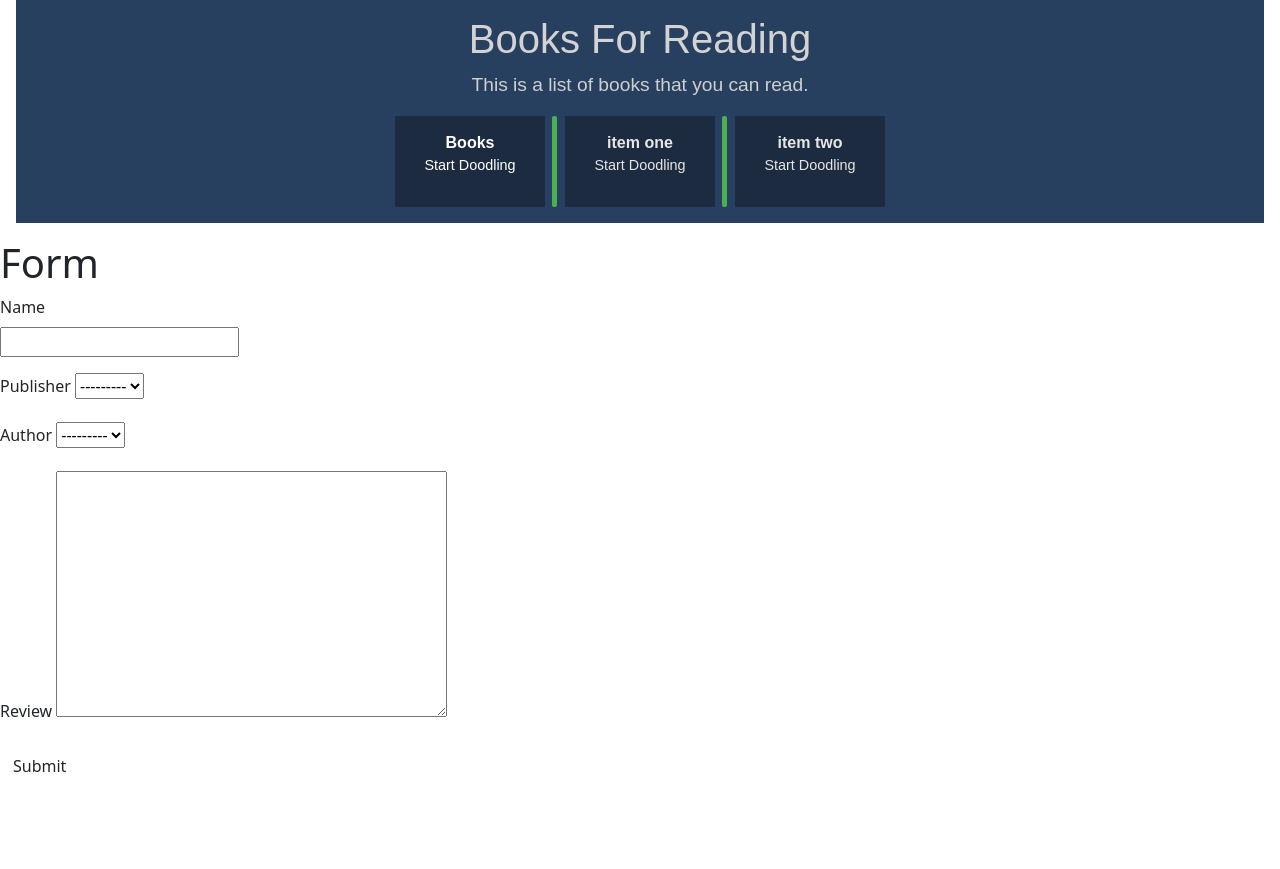
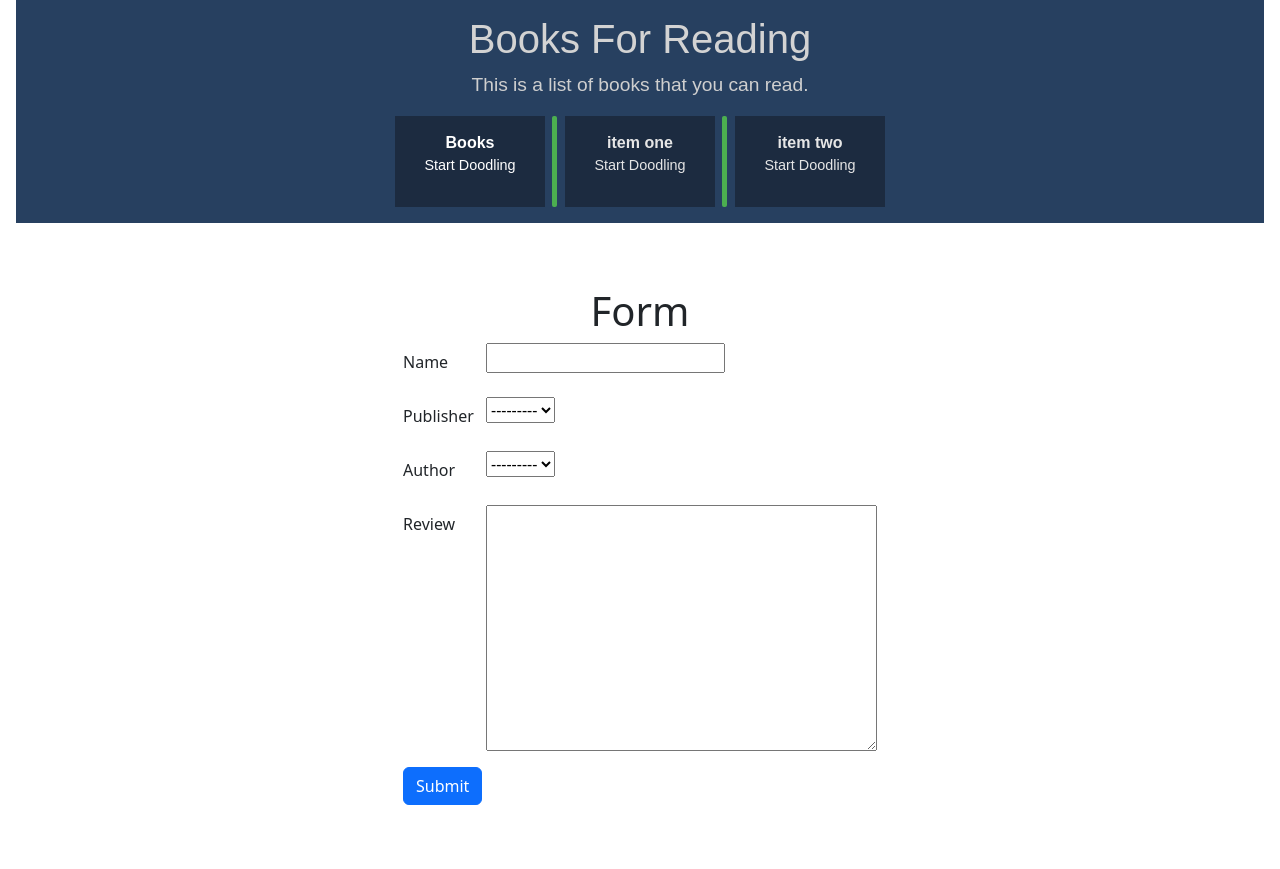
Before and after one commit to mojvaf/bookstore, a Django app: page /create-book/ in a window 1280 px wide. Shown: the part 17-886 px from the top of the page. Before the commit the page ends 789 px from the top, so only its background shows below. Run offline with Django 4.2, Linux system fonts and the light colour scheme; data that the repository does not hold is empty.

Commit message:
feat: improve the html

```diff
--- a/books/templates/form_success.html
+++ b/books/templates/form_success.html
@@ -1 +1,5 @@
-<h2>Success</h2>
+{% extends 'master.html' %} {% block content %}
+<div class="container">
+  <h1 class="alert alert-success text-center" role="alert">Success</h1>
+</div>
+{%endblock content%}
--- a/books/templates/form_template.html
+++ b/books/templates/form_template.html
@@ -1,28 +1,37 @@
 {% extends 'master.html' %} {% block content %}
-<div class="contact-form">
-  <h1 class="form-title">Form</h1>
-
+<div class="container">
+  <div class="row justify-content-center">
+    <div class="col-md-6 bg-light-blue p-5 rounded">
+      <h1 class="text-center">Form</h1>
       <form method="post" action="{% url 'create_book_form_view' %}">
         {% csrf_token %}
-    <div class="mb-3">
-      <label for="firstName" class="form-label">Name</label>
-      <div class="row">
-        <div class="col-md-6">{{ form.name }}</div>
+        <div class="row mb-3">
+          <label for="firstName" class="col-sm-2 col-form-label">Name</label>
+          <div class="col">{{ form.name }}</div>
+        </div>
+        <div class="row mb-3">
+          <label for="Publisher" class="col-sm-2 col-form-label"
+            >Publisher</label
+          >
+          <div class="col-sm-10">
+            <div>{{ form.publisher }}</div>
           </div>
         </div>
-    <div class="mb-3">
-      <label for="email" class="form-label">Publisher</label>
-      {{ form.publisher }}
+        <div class="row mb-3">
+          <label for="Author" class="col-sm-2 col-form-label">Author</label>
+          <div class="col-sm-10">
+            <div>{{ form.author }}</div>
           </div>
-    <div class="mb-3">
-      <label for="message" class="form-label">Author</label>
-      {{ form.author }}
         </div>
-    <div class="mb-3">
-      <label for="message" class="form-label">Review</label>
-      {{ form.review }}
+        <div class="row mb-3">
+          <label for="review" class="col-sm-2 col-form-label">Review</label>
+          <div class="col-sm-10">
+            <div>{{ form.review }}</div>
           </div>
-    <button type="submit" class="btn btn-submit">Submit</button>
+        </div>
+        <button type="submit" class="btn btn-primary">Submit</button>
       </form>
     </div>
+  </div>
+</div>
 {%endblock content%}
```
Also changed, not shown: books/views.py (line endings or trailing spaces). Lines whose indentation alone changed are shown as unchanged.
